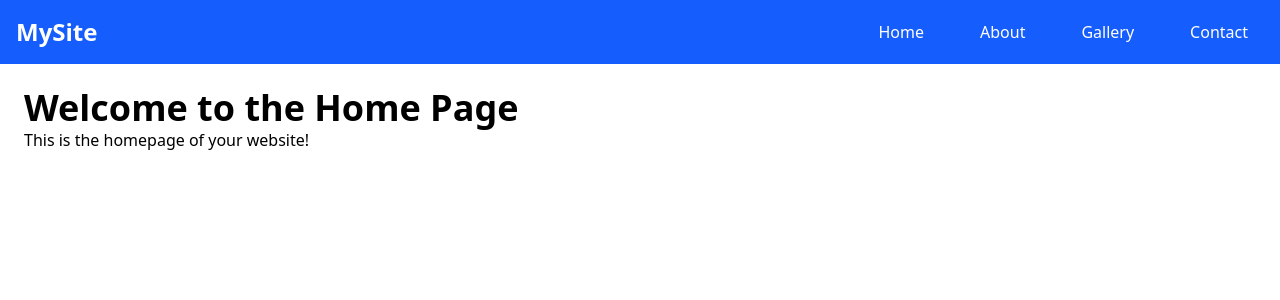
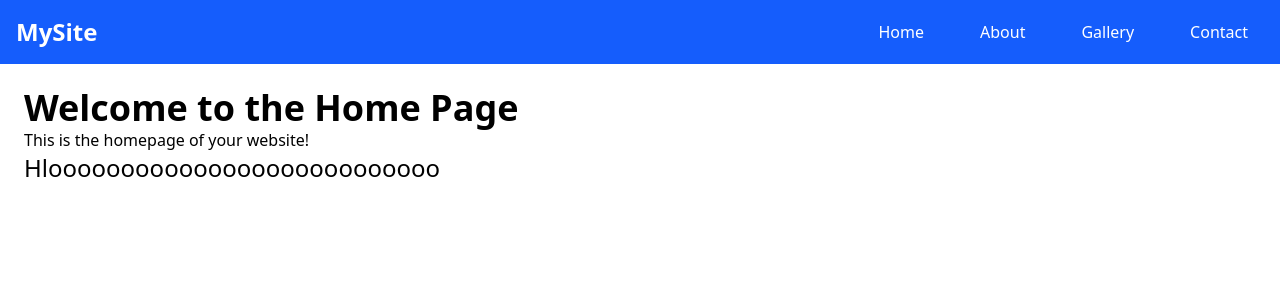
Before and after one commit to Joshankumar6299/Project_React, a React (Vite) app in the folder Frontend/: page / in a window 1280 px wide. Shown: the top 300 px of the page. Built offline with nearby package versions, Linux system fonts and the light colour scheme.

Commit message:
Add greeting message to Home page

```diff
--- a/Frontend/src/pages/Home.jsx
+++ b/Frontend/src/pages/Home.jsx
@@ -5,6 +5,7 @@ const Home = () => {
     <div className="p-6">
       <h1 className="text-4xl font-bold">Welcome to the Home Page</h1>
       <p>This is the homepage of your website!</p>
+      <h1 className='text-2xl'>Hlooooooooooooooooooooooooooo</h1>
     </div>
   );
 }
```
